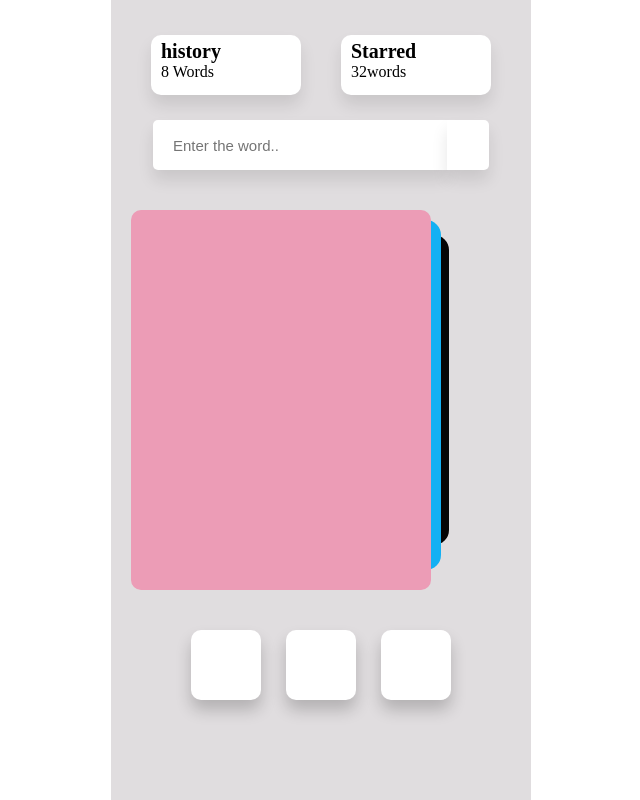
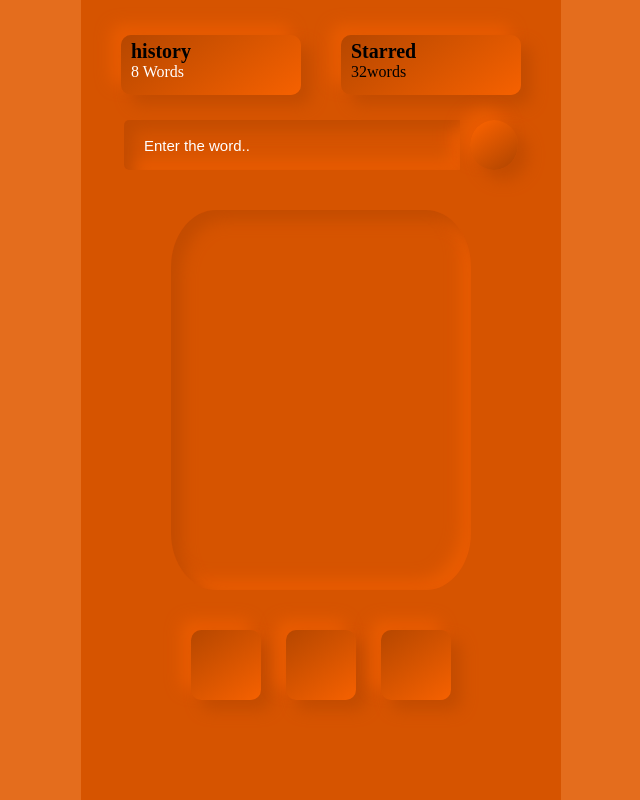
Before and after one commit to sahil-gond/Dictionary_app, a plain HTML site: page index.html in a window 1280 px wide. Shown: the whole page, without its empty margins (319-959 px from the left). Drawn offline with Linux system fonts and the light colour scheme; a web font is replaced by a local one.

Commit message:
change style and modify speech

```diff
--- a/index.html
+++ b/index.html
@@ -35,11 +35,9 @@
         <div class="result" id="result">
         </div>
       </div>
-      <div class="design1"></div>
-      <div class="design2"></div>
     </div>
     <div class="footer">
-      <button class="speak" onclick="playSound()"><span><i class="sbi-sound"></i></span></button>
+      <button class="speak"><span><i class="sbi-sound"></i></span></button>
       <button class="mic"><span><i class="sbi-microphone"></i></span></button>
       <button class="star"><span><i class="sbi-star-outlined"></i></span></button>
     </div>
--- a/script.js
+++ b/script.js
@@ -1,8 +1,7 @@
 const url = "https://api.dictionaryapi.dev/api/v2/entries/en/";
 const result = document.getElementById("result");
-const sound = document.getElementById("sound");
 const btn = document.getElementById("search-btn");
-// const speak = document.getElementById("speak");
+
 
 btn.addEventListener("click", () => {
   let inpword = document.getElementById("inp-word").value;
@@ -23,15 +22,30 @@ btn.addEventListener("click", () => {
           <p class="word-example">
             ${data[0].meanings[0].definitions[0].example || ""}
           </p>`;
-
-          sound.setAttribute("src", `${data[0].phonetics[0].audio}`);
-          console.log(sound);
   });
 });
 
-function playSound(){
-  sound.play();
-}
+let speech = new SpeechSynthesisUtterance();
+let voices = [];
+
+  window.speechSynthesis.onvoiceschanged = () => {
+  voices = window.speechSynthesis.getVoices();
+  speech.voice = voices[12];
+};
+
+ document.querySelector(".speak").addEventListener('click', () => {
+  let inputText = document.getElementById('inp-word').value;
+
+  if (inputText && inputText.trim().split(' ').length === 1){
+    speech.text = inputText;
+    window.speechSynthesis.speak(speech);
+  }else{
+    // console.log("no..");
+    alert("please enter only the word");
+  }
+
+
+})
 
 
 
--- a/style.css
+++ b/style.css
@@ -8,13 +8,14 @@ body{
   display: flex;
   align-items: center;
   justify-content: center;
+  background: #e46d1d;
 }
 .main{
   height: 100vh;
   max-height: 100vh;
   min-width: 320px;
   max-width: 480px;
-  background: rgb(224, 221, 223);
+  background: #D65400
 }
 .activity{
  display: flex;
@@ -26,11 +27,11 @@ body{
 }
 .history {
   margin: 10px 0 0 40px;
-  width: 150px;
+  width: 200px;
   height: 60px;
   border-radius: 10px;
-  box-shadow: 0 10px 16px rgba(0,0,0,0.1);
-  background: #fff;
+  background: linear-gradient(145deg, #B64700, #F66100);
+  box-shadow: 9.91px 9.91px 15px #C34C00, -9.91px -9.91px 15px #E95C00;
 }
 .history .text-head-history{
   display: flex;
@@ -41,18 +42,22 @@ body{
   padding: 5px 5px 0px 10px;
 }
 .history .text-head-history span{
-  color: #ff0000;
+  color: #ffdd00;
 }
 .history .box-text{
   padding-left: 10px;
+  color: #fff;
+  opacity: 1;
 }
 .starred{
   margin: 10px 40px 0px 0px;
-  width: 150px;
+  width: 200px;
   height: 60px;
   border-radius: 10px;
   box-shadow: 0 10px 16px rgba(0,0,0,0.1);
   background: #fff;
+  background: linear-gradient(145deg, #B64700, #F66100);
+  box-shadow: 9.91px 9.91px 15px #C34C00, -9.91px -9.91px 15px #E95C00;
 }
 .starred .text-head-starred{
   display: flex;
@@ -72,6 +77,11 @@ body{
   display: flex;
   justify-content: center;
   align-items: center;
+  gap: 10px;
+}
+.search-box ::placeholder{
+  color: #fff;
+  opacity: 1;
 }
 .search-box input{
   height: 50px;
@@ -81,53 +91,42 @@ body{
   border: none;
   font-size: 15px;
   border-radius: 5px 0 0 5px;
-  background-color: #fff;
-  box-shadow: 0 10px 16px rgba(0,0,0,0.1);
+  color: white;
+  background: #D65400;
+  box-shadow: inset 9.91px 9.91px 15px #C34C00, inset -9.91px -9.91px 15px #E95C00;
 }
 .search-box button {
   height: 50px;
   width: 10%;
-  border-radius: 0 5px 5px 0px;
   border: none;
-  box-shadow: 0 10px 16px rgba(0,0,0,0.1);
-  background: #fff;
   outline: none;
   cursor: pointer;
+  border-radius: 100%;
+  background: linear-gradient(145deg, #FE6400, #AE4400);
+  box-shadow: 9.91px 9.91px 15px #C34C00, -9.91px -9.91px 15px #E95C00;
+}
+.search-box button :hover{
+  color: #fff;
+  background: linear-gradient(145deg, #AE4400, #FE6400);
+  border-radius: 100%;
+  box-shadow: inset 9.91px 9.91px 15px #C34C00, inset -9.91px -9.91px 15px #E95C00;
 }
 .design_box{
   height: 400px;
   width: 100%;
   margin-top: 30px;
-  position: relative;
+  display: flex;
+  justify-content: center;
+  align-items: center;
 }
 .dictation-box{
   height: 380px;
   width: 300px;
   background: rgb(236, 156, 182);
-  margin-top: 10px;
-  margin-left: 20px;
   border-radius: 10px;
-  position: absolute;
-  z-index: 2;
-}
-.design1{
-  height: 350px;
-  width: 260px;
-  background: rgb(20, 176, 243);
-  position: absolute;
-  top: 20px;
-  left: 70px;
-  border-radius: 15px;
-  z-index: 1;
-}
-.design2{
-  height: 310px;
-  width: 220px;
-  background: rgb(5, 5, 5);
-  position: relative;
-  top: 35px;
-  left: 118px;
-  border-radius: 15px;
+  background: #D65400;
+  border-radius: 15%;
+  box-shadow: inset 9.91px 9.91px 15px #C34C00, inset -9.91px -9.91px 15px #E95C00;
 }
 .result{
   position: relative;
@@ -172,43 +171,48 @@ body{
 .speak{
   height: 70px;
   width: 70px;
-  border-radius: 10px;
   border: none;
   text-align: center;
-  background: #fff;
-  box-shadow: 0 10px 16px rgba(0,0,0,0.2);
   cursor: pointer;
+  background: linear-gradient(145deg, #B64700, #F66100);
+  border-radius: 15%;
+  box-shadow: 9.91px 9.91px 15px #C34C00, -9.91px -9.91px 15px #E95C00;
 }
 .speak span{
   font-size: 20px;
+  color: #fff;
 }
 .mic{
   height: 70px;
   width: 70px;
-  border-radius: 10px;
   border: none;
   text-align: center;
-  background: #fff;
-  box-shadow: 0 10px 16px rgba(0,0,0,0.2);
   cursor: pointer;
+  background: linear-gradient(145deg, #B64700, #F66100);
+  border-radius: 15%;
+  box-shadow: 9.91px 9.91px 15px #C34C00, -9.91px -9.91px 15px #E95C00;
 }
 .mic span{
   font-size: 20px;
+  color: #fff;
 }
 .star{
   height: 70px;
   width: 70px;
-  border-radius: 10px;
   border: none;
   text-align: center;
-  background: #fff;
-  box-shadow: 0 10px 16px rgba(0,0,0,0.2);
   cursor: pointer;
+  background: linear-gradient(145deg, #B64700, #F66100);
+  border-radius: 15%;
+  box-shadow: 9.91px 9.91px 15px #C34C00, -9.91px -9.91px 15px #E95C00;
 }
 .star span{
   font-size: 20px;
+  color: #fff;
 }
 .footer button:hover{
-  background: #101010;
   color: #fff;
+  background: #D65400;
+  border-radius: 15%;
+  box-shadow: inset 9.91px 9.91px 15px #C34C00, inset -9.91px -9.91px 15px #E95C00;
 }
```
